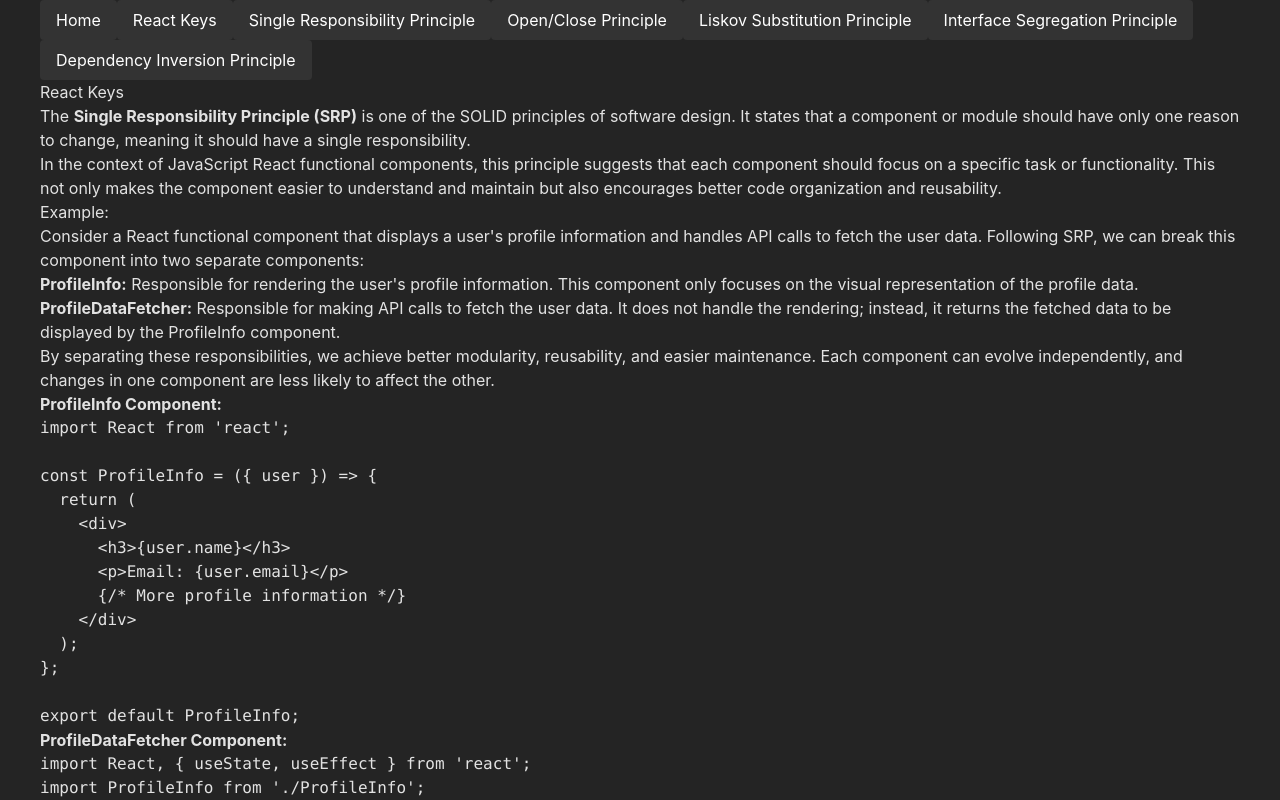
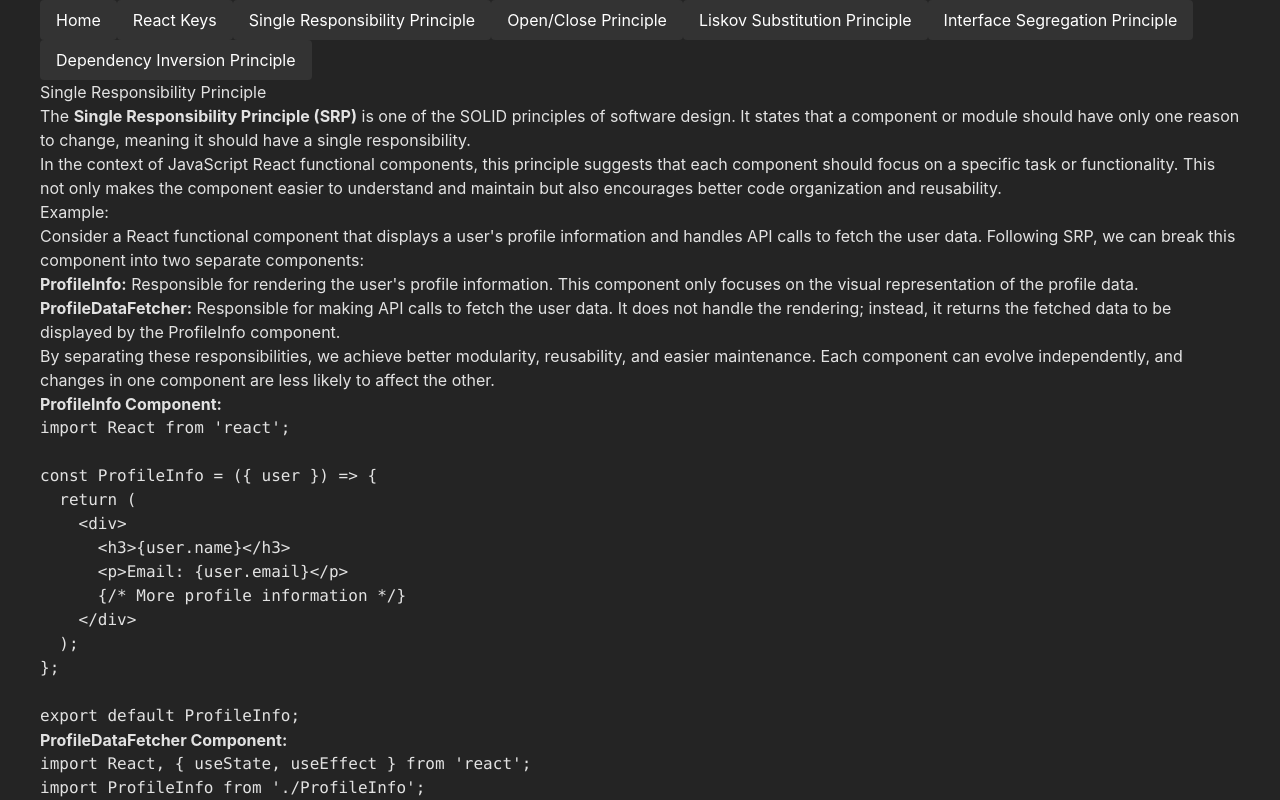
Before and after one commit to Harsh244007/solid-principle-react-simplified, a Preact app: page / in a window 1280 px wide. Both pictures are taken after a click on the button "Single Responsibility Principle". Shown: the top 800 px of the page. Built offline with nearby package versions, Linux system fonts and the light colour scheme.

Commit message:
* * Updated Titles of buttons . .

```diff
--- a/src/components/Solid-Principles/SolidPrinciple1.tsx
+++ b/src/components/Solid-Principles/SolidPrinciple1.tsx
@@ -4,7 +4,7 @@ import NAVBARJSON from "../../Configs/JSON/Navbar.json";
 const SolidPrinciple1 = () => {
   return (
     <>
-      <h2 className="text-2xl font-bold mb-4">{NAVBARJSON[1]}</h2>
+      <h2 className="text-2xl font-bold mb-4">{NAVBARJSON[2]}</h2>
       <div className="mb-4">
         <p>
           The <strong>Single Responsibility Principle (SRP)</strong> is one of
--- a/src/components/Solid-Principles/SolidPrinciple2.tsx
+++ b/src/components/Solid-Principles/SolidPrinciple2.tsx
@@ -4,7 +4,7 @@ import NAVBARJSON from "../../Configs/JSON/Navbar.json";
 const SolidPrinciple2 = () => {
   return (
     <>
-      <h2 className="text-2xl font-bold mb-4">{NAVBARJSON[2]}</h2>
+      <h2 className="text-2xl font-bold mb-4">{NAVBARJSON[3]}</h2>
       <div className="flex flex-col gap-3">
         <p>
           The Open/Closed Principle is one of the SOLID principles in software
--- a/src/components/Solid-Principles/SolidPrinciple3.tsx
+++ b/src/components/Solid-Principles/SolidPrinciple3.tsx
@@ -4,7 +4,7 @@ import NAVBARJSON from "../../Configs/JSON/Navbar.json";
 const SolidPrinciple3 = () => {
   return (
     <>
-      <h2 className="text-2xl font-bold mb-4">{NAVBARJSON[3]}</h2>
+      <h2 className="text-2xl font-bold mb-4">{NAVBARJSON[4]}</h2>
       <div className="flex flex-col gap-3">
         <p>
           The <strong>Liskov Substitution Principle (LSP)</strong> is one of the SOLID principles in software design. It states that objects of a superclass should be replaceable with objects of a subclass without affecting the correctness of the program.
--- a/src/components/Solid-Principles/SolidPrinciple4.tsx
+++ b/src/components/Solid-Principles/SolidPrinciple4.tsx
@@ -4,7 +4,7 @@ import NAVBARJSON from "../../Configs/JSON/Navbar.json";
 const SolidPrinciple4 = () => {
   return (
     <>
-      <h2 className="text-2xl font-bold mb-4">{NAVBARJSON[4]}</h2>
+      <h2 className="text-2xl font-bold mb-4">{NAVBARJSON[5]}</h2>
       <div className="flex flex-col gap-3">
         <p>
           The <strong>Interface Segregation Principle (ISP)</strong> is one of the SOLID principles in software design. It states that a client should not be forced to implement interfaces it does not use.
--- a/src/components/Solid-Principles/SolidPrinciple5.tsx
+++ b/src/components/Solid-Principles/SolidPrinciple5.tsx
@@ -4,7 +4,7 @@ import NAVBARJSON from "../../Configs/JSON/Navbar.json";
 const SolidPrinciple5 = () => {
   return (
     <>
-      <h2 className="text-2xl font-bold mb-4">{NAVBARJSON[5]}</h2>
+      <h2 className="text-2xl font-bold mb-4">{NAVBARJSON[6]}</h2>
       <div className="flex flex-col gap-3">
         <p>
           The <strong>Dependency Inversion Principle (DIP)</strong> is one of the SOLID principles in software design. It states that high-level modules should not depend on low-level modules; both should depend on abstractions. Furthermore, abstractions should not depend on details; details should depend on abstractions.
```
